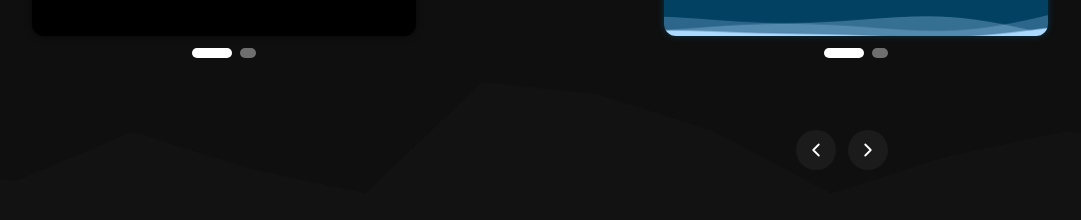
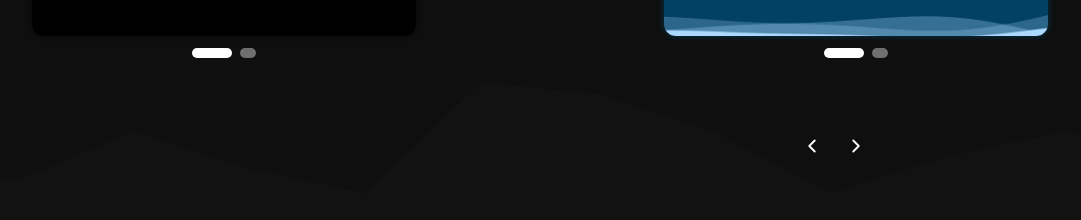
Before and after one commit to LeonardoAtaides/MyPortifolio, a Next.js app in the folder my-portifolio/: page / in a window 1280 px wide. Shown: the part 1040-1260 px from the top of the page, without its empty margins (100-1181 px from the left). Built offline with nearby package versions, Linux system fonts and the light colour scheme.

Commit message:
UPDATE BOTTON

```diff
--- a/my-portifolio/app/components/projectcarrosel.tsx
+++ b/my-portifolio/app/components/projectcarrosel.tsx
@@ -166,28 +166,32 @@ export default function ProjectsCarousel() {
         <button
           onClick={scrollPrev}
           className="
-            w-10 h-10
+            w-8 h-8
             rounded-full
             bg-[#1b1b1b]
             text-white
             flex items-center justify-center
             transition
           "
+        style={{backgroundColor: theme === "dark" ? "#0F0F0F" : "var(--bg-secundary)",}}
         >
+
           <ChevronLeft size={22} />
         </button>
 
         <button
           onClick={scrollNext}
           className="
-            w-10 h-10
+            w-8 h-8
             rounded-full
            bg-[#1b1b1b]
             text-white
             flex items-center justify-center
             transition
           "
+        style={{backgroundColor: theme === "dark" ? "#0F0F0F" : "var(--bg-secundary)",}}
         >
+
           <ChevronRight size={22} />
         </button>
       </div>
--- a/my-portifolio/app/components/projetccard.tsx
+++ b/my-portifolio/app/components/projetccard.tsx
@@ -136,7 +136,7 @@ export function ProjectCard({
           <button
             key={i}
             onClick={() => setFace(i as 0 | 1)}
-            className={` h-[14px] sm:h-[10px] rounded-full transition-all ${
+            className={` h-[12px] sm:h-[10px] rounded-full transition-all ${
               face === i ? "bg-white w-14 sm:w-10" : "bg-white/40 w-4"
             }`}
           />
```
